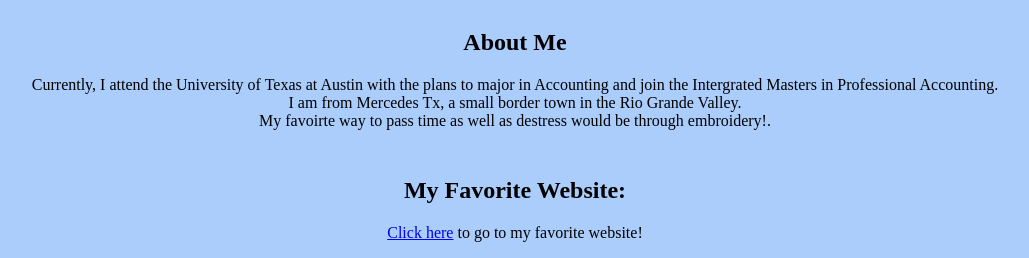
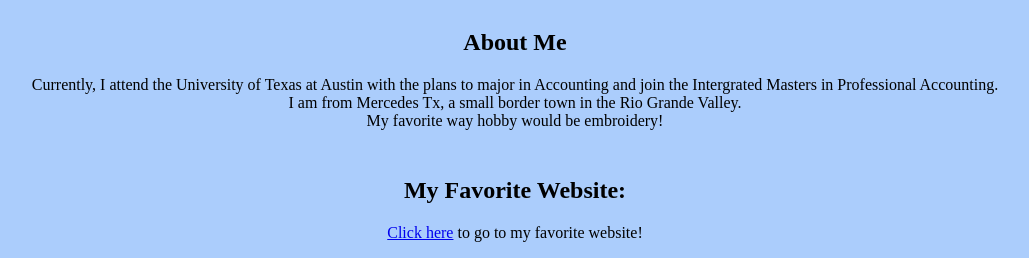
Before and after one commit to Jr68376/jr68376.github.io, a plain HTML site: page index.html in a window 1280 px wide. Shown: the part 652-910 px from the top of the page, without its empty margins (125-1154 px from the left). Drawn offline with Linux system fonts and the light colour scheme.

Commit message:
Update index.html

```diff
--- a/index.html
+++ b/index.html
@@ -5,7 +5,7 @@
 <h1>My name is Joel Ramos, welcome to my site!</h1>
 <img src="Joel.jpeg" width="400" height="550">
 <h2><strong><br/>About Me</strong></h2>
-<p>Currently, I attend the University of Texas at Austin with the plans to major in Accounting and join the Intergrated Masters in Professional Accounting. <br/>I am from Mercedes Tx, a small border town in the Rio Grande Valley.<br/> My favoirte way to pass time as well as destress would be through embroidery!.</p>
+<p>Currently, I attend the University of Texas at Austin with the plans to major in Accounting and join the Intergrated Masters in Professional Accounting. <br/>I am from Mercedes Tx, a small border town in the Rio Grande Valley.<br/> My favorite way hobby would be embroidery!</p>
 <h2><strong><br/>My Favorite Website:</strong></h2>
 <p><a href="https://twitter.com/">Click here</a> to go to my favorite website!</p>
 </center></body>
```
